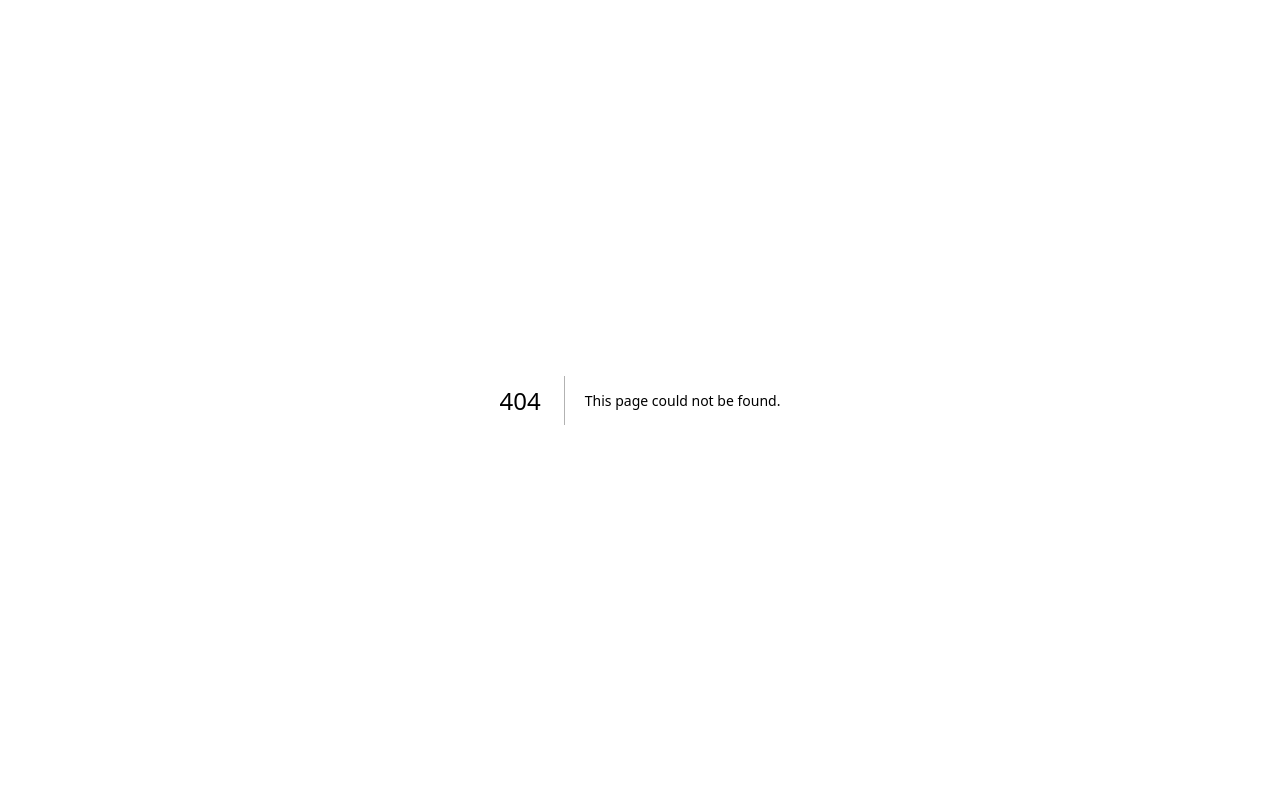
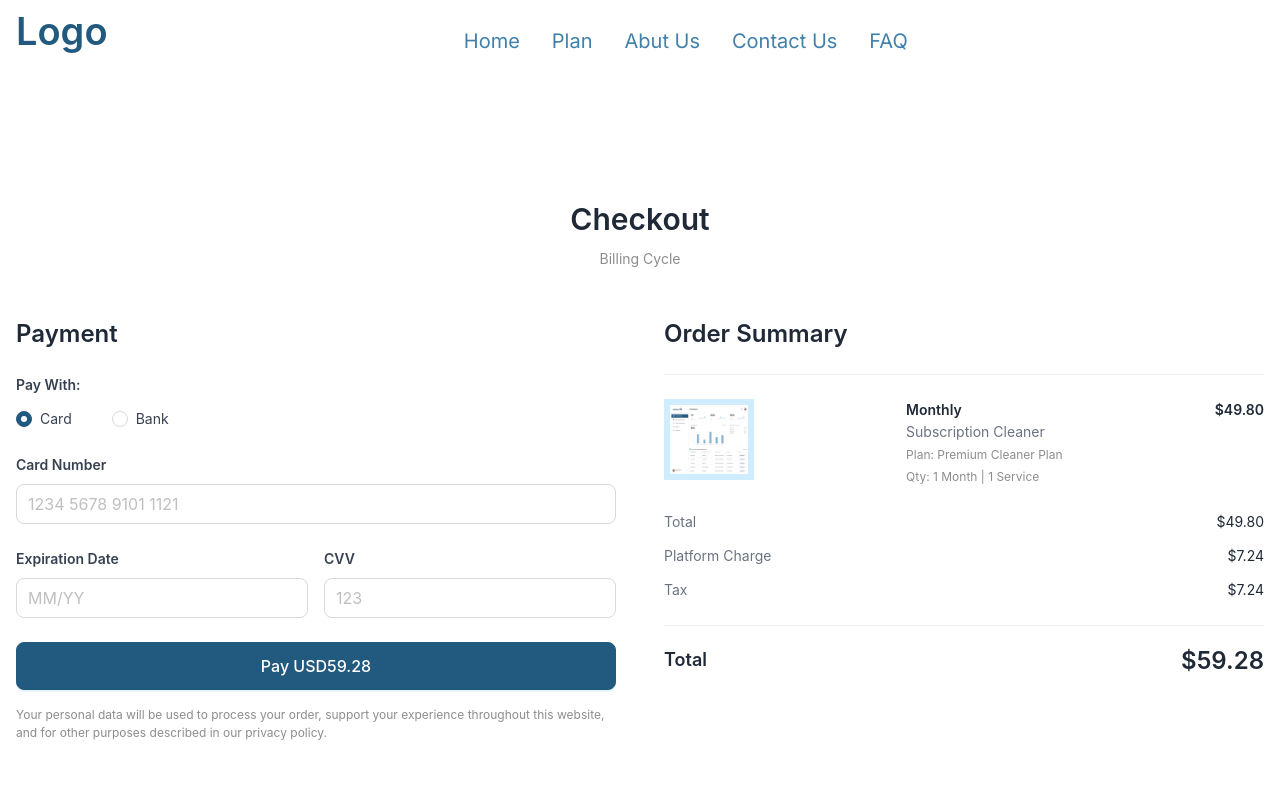
Before and after one commit to Shahed007/marosarvalo-frontend, a Next.js app: page /checkout/1 in a window 1280 px wide. Before the commit this address had no page. Shown: the top 800 px of the page. Built offline with nearby package versions, Linux system fonts and the light colour scheme; what @ant-design/nextjs-registry would draw is missing.

Commit message:
order page and the checkout page and payment confirm page design completed

```diff
--- /dev/null
+++ b/src/app/(root)/checkout/[id]/page.tsx
@@ -0,0 +1,9 @@
+import Checkout from "@/components/pages/home/Checkout";
+
+export default function page() {
+  return (
+    <div>
+        <Checkout/>
+    </div>
+  )
+}
--- /dev/null
+++ b/src/app/(root)/payment-confirm/[id]/page.tsx
@@ -0,0 +1,9 @@
+import PaymentConfirm from "@/components/pages/home/PaymentConfirm";
+
+export default function page() {
+  return (
+    <div>
+      <PaymentConfirm />
+    </div>
+  );
+}
--- /dev/null
+++ b/src/components/pages/home/Checkout.tsx
@@ -0,0 +1,253 @@
+"use client";
+
+import { useState } from "react";
+import { Button, Input, Radio, Row, Col, Typography, Divider } from "antd";
+import Link from "next/link";
+import Image from "next/image";
+import img from "@/assets/order/order-details.png";
+import { useParams } from "next/navigation";
+
+const { Title, Text } = Typography;
+const { Group: RadioGroup } = Radio;
+
+export default function Checkout() {
+  const id = useParams()?.id;
+  const [paymentMethod, setPaymentMethod] = useState("card");
+  const [cardNumber, setCardNumber] = useState("");
+  const [expirationDate, setExpirationDate] = useState("");
+  const [cvv, setCvv] = useState("");
+
+  return (
+    <div
+      style={{ minHeight: "100vh", paddingTop: "200px", paddingBottom: "48px" }}
+    >
+      <div className="custom-container ">
+        {/* Header */}
+        <div style={{ textAlign: "center", marginBottom: 48 }}>
+          <Title level={2} style={{ color: "#1F2937", marginBottom: 8 }}>
+            Checkout
+          </Title>
+          <Text type="secondary">Billing Cycle</Text>
+        </div>
+
+        <Row gutter={48}>
+          {/* Payment Section */}
+          <Col xs={24} lg={12}>
+            <Title level={3} style={{ color: "#1F2937", marginBottom: 24 }}>
+              Payment
+            </Title>
+
+            {/* Payment Method */}
+            <div style={{ marginBottom: 24 }}>
+              <Text
+                strong
+                style={{ color: "#374151", display: "block", marginBottom: 12 }}
+              >
+                Pay With:
+              </Text>
+              <RadioGroup
+                value={paymentMethod}
+                onChange={(e) => setPaymentMethod(e.target.value)}
+                style={{ display: "flex", gap: 24 }}
+              >
+                <Radio value="card">
+                  <Text style={{ color: "#374151" }}>Card</Text>
+                </Radio>
+                <Radio value="bank">
+                  <Text style={{ color: "#374151" }}>Bank</Text>
+                </Radio>
+
+                {/* Local style override */}
+                <style jsx>{`
+                  :global(.ant-radio-checked .ant-radio-inner) {
+                    border-color: #225a7f !important;
+                    background-color: #225a7f !important;
+                  }
+                `}</style>
+              </RadioGroup>
+            </div>
+
+            {/* Card Number */}
+            <div style={{ marginBottom: 24 }}>
+              <Text
+                strong
+                style={{ color: "#374151", display: "block", marginBottom: 8 }}
+              >
+                Card Number
+              </Text>
+              <Input
+                type="text"
+                placeholder="1234 5678 9101 1121"
+                value={cardNumber}
+                onChange={(e) => setCardNumber(e.target.value)}
+                size="large"
+                style={{ width: "100%" }}
+              />
+            </div>
+
+            {/* Expiration Date and CVV */}
+            <Row gutter={16} style={{ marginBottom: 24 }}>
+              <Col xs={12}>
+                <Text
+                  strong
+                  style={{
+                    color: "#374151",
+                    display: "block",
+                    marginBottom: 8,
+                  }}
+                >
+                  Expiration Date
+                </Text>
+                <Input
+                  type="text"
+                  placeholder="MM/YY"
+                  value={expirationDate}
+                  onChange={(e) => setExpirationDate(e.target.value)}
+                  size="large"
+                />
+              </Col>
+              <Col xs={12}>
+                <Text
+                  strong
+                  style={{
+                    color: "#374151",
+                    display: "block",
+                    marginBottom: 8,
+                  }}
+                >
+                  CVV
+                </Text>
+                <Input
+                  type="text"
+                  placeholder="123"
+                  value={cvv}
+                  onChange={(e) => setCvv(e.target.value)}
+                  size="large"
+                />
+              </Col>
+            </Row>
+
+            {/* Pay Button */}
+            <Link href={`/payment-confirm/${id}`}>
+              <Button
+                type="primary"
+                size="large"
+                style={{
+                  width: "100%",
+                  backgroundColor: "#225A7F",
+                  borderColor: "#225A7F",
+                  height: 48,
+                  fontSize: 16,
+                  fontWeight: 500,
+                }}
+              >
+                Pay USD59.28
+              </Button>
+            </Link>
+
+            {/* Privacy Policy */}
+            <Text
+              type="secondary"
+              style={{
+                fontSize: 12,
+                display: "block",
+                marginTop: 16,
+                lineHeight: 1.5,
+              }}
+            >
+              Your personal data will be used to process your order, support
+              your experience throughout this website, and for other purposes
+              described in our privacy policy.
+            </Text>
+          </Col>
+
+          {/* Order Summary */}
+          <Col xs={24} lg={12}>
+            <Title level={3} style={{ color: "#1F2937", marginBottom: 24 }}>
+              Order Summary
+            </Title>
+            <Divider />
+            {/* Order details */}
+            <div
+              style={{ marginBottom: 24 }}
+              className="flex justify-between gap-6"
+            >
+              <div>
+                <Image
+                  className="border-6 border-[#D0ECFF]"
+                  src={img}
+                  width={90}
+                  height={80}
+                  alt="img"
+                  unoptimized
+                  priority
+                />
+              </div>
+              <div
+                style={{
+                  display: "flex",
+                  justifyContent: "space-between",
+                  alignItems: "flex-start",
+                }}
+              >
+                <div style={{ flex: 1 }}>
+                  <Text strong style={{ color: "#1F2937" }}>
+                    Monthly
+                  </Text>
+                  <div style={{ display: "block" }}>
+                    <Text style={{ color: "#6B7280", fontSize: 14 }}>
+                      Subscription Cleaner
+                    </Text>
+                  </div>
+                  <div style={{ display: "block" }}>
+                    <Text type="secondary" style={{ fontSize: 12 }}>
+                      Plan: Premium Cleaner Plan
+                    </Text>
+                  </div>
+                  <div style={{ display: "block" }}>
+                    <Text type="secondary" style={{ fontSize: 12 }}>
+                      Qty: 1 Month | 1 Service
+                    </Text>
+                  </div>
+                </div>
+              </div>
+              <div>
+                <Text strong style={{ color: "#1F2937" }}>
+                  $49.80
+                </Text>
+              </div>
+            </div>
+
+            {/* Pricing Breakdown */}
+            <div style={{ marginBottom: 24 }}>
+              <Row justify="space-between" style={{ marginBottom: 12 }}>
+                <Text style={{ color: "#6B7280" }}>Total</Text>
+                <Text style={{ color: "#1F2937" }}>$49.80</Text>
+              </Row>
+              <Row justify="space-between" style={{ marginBottom: 12 }}>
+                <Text style={{ color: "#6B7280" }}>Platform Charge</Text>
+                <Text style={{ color: "#1F2937" }}>$7.24</Text>
+              </Row>
+              <Row justify="space-between" style={{ marginBottom: 12 }}>
+                <Text style={{ color: "#6B7280" }}>Tax</Text>
+                <Text style={{ color: "#1F2937" }}>$7.24</Text>
+              </Row>
+            </div>
+
+            <Divider style={{ margin: "16px 0" }} />
+
+            {/* Final Total */}
+            <Row justify="space-between" align="middle">
+              <Text strong style={{ color: "#1F2937", fontSize: 18 }}>
+                Total
+              </Text>
+              <Text strong style={{ color: "#1F2937", fontSize: 24 }}>
+                $59.28
+              </Text>
+            </Row>
+          </Col>
+        </Row>
+      </div>
+    </div>
+  );
+}
--- a/src/components/pages/home/OrderDescription.tsx
+++ b/src/components/pages/home/OrderDescription.tsx
@@ -3,9 +3,12 @@
 import { Card, Input, Button, Form, Row, Col, Typography, Divider } from "antd";
 import Image from "next/image";
 import img from "@/assets/order/order-details.png";
+import Link from "next/link";
+import { useParams } from "next/navigation";
 const { Title, Text } = Typography;
 
 export default function OrderDescription() {
+  const id = useParams().id;
   return (
     <div>
       <div className="custom-container ">
@@ -349,6 +352,7 @@ export default function OrderDescription() {
                   </Text>
                 </div>
 
+                <Link href={`/checkout/${id}`}>
                   <Button
                     type="primary"
                     size="large"
@@ -361,6 +365,7 @@ export default function OrderDescription() {
                   >
                     Request Order
                   </Button>
+                </Link>
               </div>
             </Card>
           </Col>
--- /dev/null
+++ b/src/components/pages/home/PaymentConfirm.tsx
@@ -0,0 +1,19 @@
+import Image from "next/image";
+import paymentIcon from "@/assets/payment-confirm.png";
+const PaymentConfirm = () => {
+  return (
+    <div className="custom-container pt-[200px]">
+      <div className=" py-12 flex flex-col justify-center items-center">
+        <h1 className="text-3xl font-semibold text-gray-900 mb-10">
+          Thank you for your order!
+        </h1>
+        <Image src={paymentIcon} width={300} height={300} alt="payment" />
+        <h2 className="text-black text-xl  mt-20">
+          Order #123RGR231567Y <span className="text-green-600">Confirmed</span>
+        </h2>
+      </div>
+    </div>
+  );
+};
+
+export default PaymentConfirm;
```
Also changed, not shown: src/assets/payment-confirm.png (added). Lines whose indentation alone changed are shown as unchanged.
